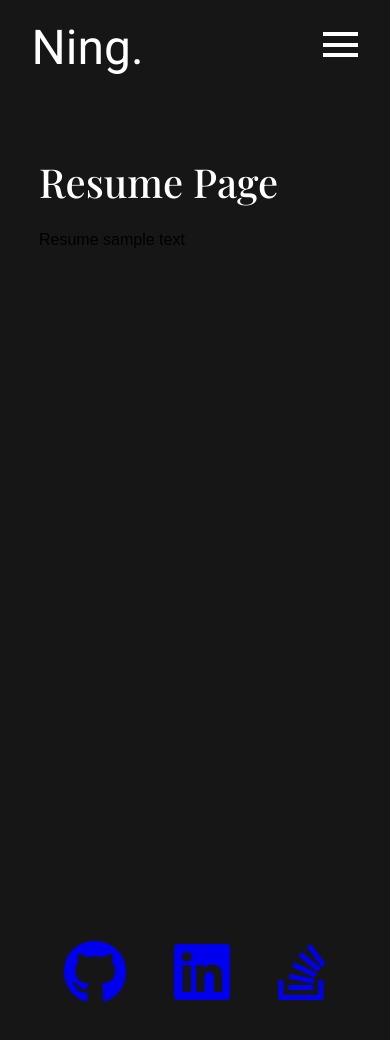
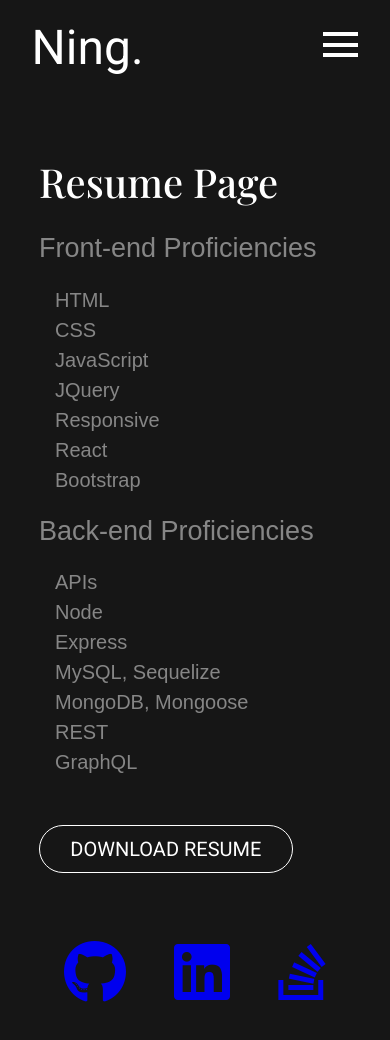
Before and after one commit to ning1604/React-Portfolio, a React (Create React App) app in the folder react-portfolio/: page / in a window 390 px wide. Built offline with nearby package versions, Linux system fonts and the light colour scheme; the HTML template or start-up script is replaced by a standard one.

Commit message:
added resume content and styling

```diff
--- a/react-portfolio/src/App.css
+++ b/react-portfolio/src/App.css
@@ -111,6 +111,54 @@ main {
     transition: ease all .4s;
 }
 
+/* resume page */
+.resume-container {
+    display: flex;
+    flex-direction: column;
+    align-items: start;
+    padding-left: 3rem;
+    transition: all ease 0.4s;
+}
+
+.resume-item {
+    font-family: 'Roboto', sans-serif;
+    color: var(--secondary-text);
+}
+
+.resume-item ul {
+    padding: 1rem;
+    font-size: 25px;
+    transition: all ease 0.4s;
+}
+
+
+.resume-item h2 {
+    font-size: 35px;
+    font-weight: 400;
+    transition: all ease 0.4s;
+}
+
+.resume-btn {
+    text-align: center;
+    text-transform: uppercase;
+    background-color: none;
+    color: var(--primary-text);
+    font-family: 'Roboto', sans-serif;
+    font-size: 25px;
+    text-decoration: none;
+    border: 1px solid white;
+    border-radius: 2rem;
+    padding: .75rem 4rem;
+    margin-top: 2rem;
+    transition: all ease 0.4s;
+}
+
+.resume-btn:hover {
+    background-color: var(--secondary-color);
+    color: var(--primary-color);
+    font-weight: 500;
+}
+
 /* general page stylings */
 .container {
     display: flex;
@@ -172,6 +220,14 @@ footer {
         font-size: 60px;
         max-width: 600px;
     }
+
+    .resume-item ul {
+        font-size: 20px;
+    }
+
+    .resume-item h2 {
+        font-size: 30px;
+    }
 }
 
 @media (max-width: 768px) {
@@ -188,9 +244,7 @@ footer {
         font-size: 40px;
         max-width: 400px;
     }
-}
 
-@media (max-width: 768px) {
     .toggle-btn {
         display: flex;
     }
@@ -221,4 +275,18 @@ footer {
     .hidden {
         display: none;
     }
+
+    .resume-item h2 {
+        font-size: 27px;
+    }
+
+    .resume-btn {
+        font-size: 20px;
+        padding: 0.5rem 1.5rem;
+        margin-right: 1.5rem;
+    }
+
+    .resume-container {
+        padding-left: 0;
+    }
 }
--- a/react-portfolio/src/components/pages/Resume.js
+++ b/react-portfolio/src/components/pages/Resume.js
@@ -5,9 +5,37 @@ export default function Resume() {
     <div className='container'>
       <div className='page-container'>
         <h1 className='page-title'>Resume Page</h1>
-        <p>
-          Resume sample text
-        </p>
+        <div className='resume-container'>
+          <div className='resume-item'>
+            <h2>
+              Front-end Proficiencies
+            </h2>
+            <ul>
+              <li>HTML</li>
+              <li>CSS</li>
+              <li>JavaScript</li>
+              <li>JQuery</li>
+              <li>Responsive</li>
+              <li>React</li>
+              <li>Bootstrap</li>
+            </ul>
+          </div>
+          <div className='resume-item'>
+            <h2>
+              Back-end Proficiencies
+            </h2>
+            <ul>
+              <li>APIs</li>
+              <li>Node</li>
+              <li>Express</li>
+              <li>MySQL, Sequelize</li>
+              <li>MongoDB, Mongoose</li>
+              <li>REST</li>
+              <li>GraphQL</li>
+            </ul>
+          </div>
+        </div>
+        <a href="#" download="ning_zhaw_resume" className='resume-btn'>download resume</a>
       </div>
     </div>
   );
```
